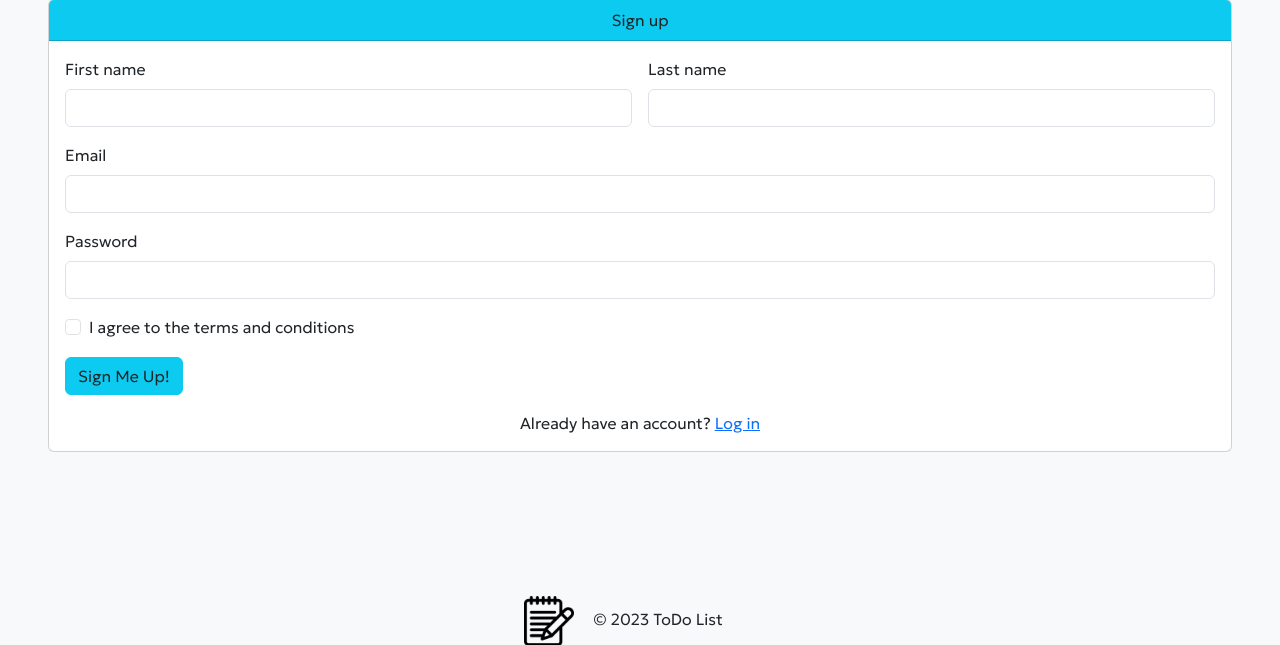
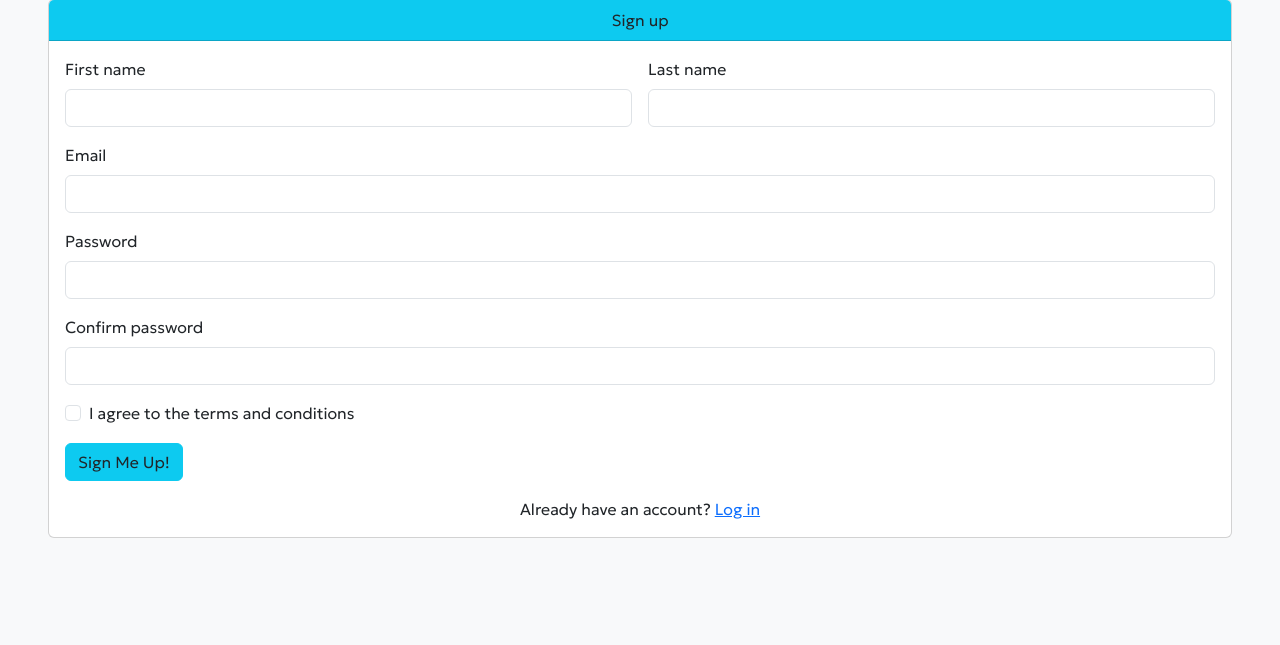
Before and after one commit to M4recki/ToDo-list, a Flask app: page /signup in a window 1280 px wide. Shown: the part 131-776 px from the top of the page. Run offline with Flask 3, Linux system fonts and the light colour scheme; some libraries are stand-ins or nearby versions.

Commit message:
The appearance of the code and its readability in html and python have been improved (again), a field to confirm the password has been added, and the email and password validation functionality has been improved by adding methods in forms.py.

```diff
--- a/forms.py
+++ b/forms.py
@@ -1,9 +1,10 @@
 from flask_wtf import FlaskForm
-from wtforms import StringField, PasswordField, SubmitField, BooleanField, SelectField, RadioField
+from wtforms import StringField, PasswordField, SubmitField, BooleanField, SelectField, RadioField, ValidationError
 from wtforms.validators import DataRequired, URL, Email
 from flask_ckeditor import CKEditorField
 
 # WTForms
+
 
 class CreateToDo(FlaskForm):
     priority = SelectField("Select priority of your ToDo", choices=[("must", "Must ToDo"), ("secondary", "Secondary ToDo"), ("optional", "Optional ToDo")], validators=[DataRequired()])
@@ -16,8 +17,20 @@ class RegisterForm(FlaskForm):
     last_name = StringField("Last Name", validators=[DataRequired()])
     email = StringField("Email", validators=[DataRequired(), Email()])
     password = PasswordField("Password", validators=[DataRequired()])
+    password_confirm = PasswordField('Confirm Password', validators=[DataRequired()])
     checkbox = BooleanField("Agree to Terms and Conditions", validators=[DataRequired()])
     submit = SubmitField("Sign Me Up!")
+
+    def validate_email(self, field):
+        from main import User, app
+        with app.app_context():
+            if User.query.filter_by(email=field.data).first():
+                raise ValidationError('Email already exists. Please login or use a different email.')
+
+    def validate_password_confirm(self, field):
+        if field.data != self.password.data:
+            raise ValidationError("Passwords do not match. Please try again.")
+
 
 class LoginForm(FlaskForm):
     email = StringField("Email", validators=[DataRequired(), Email()])
--- a/main.py
+++ b/main.py
@@ -15,6 +15,8 @@ import ssl
 app = Flask(__name__)
 
 # Login manager
+
+
 login_manager = LoginManager()
 login_manager.init_app(app)
 
@@ -47,10 +49,6 @@ class ToDo(db.Model):
     content = db.Column(db.Text, nullable=False)
     user_id = db.Column(db.Integer, db.ForeignKey('user.id'))
     user = relationship(User, backref='todos')
-
-
-with app.app_context():
-    db.create_all()
 
     def is_title_valid(self):
         max_title_length = 25
@@ -155,16 +153,13 @@ def signup():
         last_name = form.last_name.data
         email = form.email.data
         password = form.password.data
+        password_confirm = form.password_confirm.data
 
         hashed_password = generate_password_hash(
             password, method='pbkdf2:sha256', salt_length=9)
 
         new_user = User(first_name=first_name, last_name=last_name,
                         email=email, password=hashed_password)
-
-        if User.query.filter_by(email=email).first():
-            flash('Email already exists. Please login or use a different email.')
-            return redirect(url_for('signup'))
 
         db.session.add(new_user)
         db.session.commit()
@@ -178,6 +173,8 @@ def signup():
 
 
 # Login
+
+
 @app.route('/login', methods=['GET', 'POST'])
 def login():
     form = LoginForm()
@@ -199,7 +196,7 @@ def login():
     flash_messages = get_flashed_messages()
     return render_template('login_page.html', form=form, flash_messages=flash_messages)
 
-# Send email
+# Send email function
 
 
 def send_email(email_sender, subject, message):
--- a/templates/contact_page.html
+++ b/templates/contact_page.html
@@ -119,6 +119,7 @@
                   </div>
                   {% endif %}
                 </div>
+
               </div>
               <div class="col-12 py-3">
                 {{ form.submit(class="btn btn-md btn-info text-dark hover-text")
--- a/templates/login_page.html
+++ b/templates/login_page.html
@@ -64,6 +64,7 @@
           <form class="row g-3 needs-validation" action="{{ url_for('login') }}" novalidate method="post">
             {{ form.csrf_token }}
             {{ form.hidden_tag() }}
+
             <div class="col-12">
               <label for="email" class="form-label">Email</label>
               {{ form.email(class="form-control", id="email") }}
@@ -108,6 +109,7 @@
             <div class="col-12">
                 {{ form.submit(class="btn btn-md btn-info my-3 text-dark hover-text") }}
             </div>
+
             <div class="col-12 mt-3 text-center text-d-none">
               <label for="redirect-register">Don't have a account? <a href="{{ url_for('signup') }}">Sign up</a></p>
             </div>
--- a/templates/navigation_bar.html
+++ b/templates/navigation_bar.html
@@ -14,8 +14,10 @@
         <button class="navbar-toggler" type="button" data-bs-toggle="collapse" data-bs-target="#navbarNav" aria-label="Toggle navigation">
           <span class="navbar-toggler-icon"></span>
         </button>
+
         <div class="collapse navbar-collapse" id="navbarNav">
           <ul class="navbar-nav ms-auto">
+
             {% if current_user.is_authenticated %}
               <li class="nav-item ms-auto">
                   <a class="nav-link text-dark" id="first-name">Hi, {{ current_user.first_name }}!</a>
@@ -32,7 +34,9 @@
               <li class="nav-item ms-auto">
                 <a class="nav-link text-dark hover-text" id="contact" href="{{ url_for('contact') }}">Contact</a>
               </li>
+
               {% else %}
+
               <li class="nav-item ms-auto">
                   <a class="nav-link text-dark hover-text" id="sign-up" href="{{ url_for('signup') }}">Sign up</a>
               </li>
@@ -45,6 +49,7 @@
               {% endif %}
           </ul>
         </div>
+
       </div>
     </nav>
   </section>
--- a/templates/sign_up_page.html
+++ b/templates/sign_up_page.html
@@ -65,10 +65,12 @@
             novalidate
             method="post">
             {{ form.csrf_token }} {{ form.hidden_tag() }}
+
             <div class="col-md-6">
-              <label for="firstName" class="form-label">First name</label>
-              {{ form.first_name(class="form-control", id="firstName") }} {% if
-              form.first_name.errors %}
+              <label for="FirstName" class="form-label">First name</label>
+              {{ form.first_name(class="form-control", id="FirstName") }}
+
+              {% if form.first_name.errors %}
               <div class="fluid-container py-2">
                 <ul class="alert alert-danger px-2">
                   {% for error in form.first_name.errors %}
@@ -78,10 +80,12 @@
               </div>
               {% endif %}
             </div>
+
             <div class="col-md-6">
-              <label for="lastName" class="form-label">Last name</label>
-              {{ form.last_name(class="form-control", id="LastName") }} {% if
-              form.last_name.errors %}
+              <label for="LastName" class="form-label">Last name</label>
+              {{ form.last_name(class="form-control", id="LastName") }}
+
+              {% if form.last_name.errors %}
               <div class="fluid-container py-2">
                 <ul class="alert alert-danger px-2">
                   {% for error in form.last_name.errors %}
@@ -91,10 +95,12 @@
               </div>
               {% endif %}
             </div>
+
             <div class="col-12">
               <label for="email" class="form-label">Email</label>
-              {{ form.email(class="form-control", id="email") }} {% if
-              form.email.errors %}
+              {{ form.email(class="form-control", id="email") }}
+
+              {% if form.email.errors %}
               <div class="fluid-container py-2">
                 <ul class="alert alert-danger px-2">
                   {% for error in form.email.errors %}
@@ -102,8 +108,10 @@
                   {% endfor %}
                 </ul>
               </div>
-              {% endif %} {% with messages = get_flashed_messages() %} {% if
-              messages %}
+              {% endif %}
+
+              {% with messages = get_flashed_messages() %}
+                {% if messages %}
                 <div class="fluid-container py-2">
                   <ul class="alert alert-danger px-2">
                     {% for message in messages %}
@@ -111,12 +119,15 @@
                     {% endfor %}
                   </ul>
                 </div>
-              {% endif %} {% endwith %}
+                {% endif %}
+              {% endwith %}
             </div>
+
             <div class="col-12">
               <label for="password" class="form-label">Password</label>
-              {{ form.password(class="form-control", id="password") }} {% if
-              form.password.errors %}
+              {{ form.password(class="form-control", id="password") }}
+
+              {% if form.password.errors %}
               <div class="fluid-container py-2">
                 <ul class="alert alert-danger px-2">
                   {% for error in form.password.errors %}
@@ -125,6 +136,34 @@
                 </ul>
               </div>
               {% endif %}
+
+            <div class="col-12 mt-3">
+              <label for="ConfirmPassword" class="form-label">Confirm password</label>
+              {{ form.password_confirm(class="form-control", id="ConfirmPassword") }}
+
+              {% if form.password_confirm.errors %}
+              <div class="fluid-container py-2">
+                <ul class="alert alert-danger px-2">
+                  {% for error in form.password_confirm.errors %}
+                  <label for="error-message">{{ error }}</label>
+                  {% endfor %}
+                </ul>
+              </div>
+              {% endif %}
+
+              {% with messages = get_flashed_messages() %}
+                {% if messages %}
+                <div class="fluid-container py-2">
+                  <ul class="alert alert-danger px-2">
+                    {% for message in messages %}
+                    <label for="error-message">{{ message }}</label>
+                    {% endfor %}
+                  </ul>
+                </div>
+                {% endif %}
+              {% endwith %}
+            </div>
+
             </div>
             <div class="col-12">
               <div class="form-check">
@@ -132,6 +171,7 @@
                 <label class="form-check-label" for="terms">
                   I agree to the terms and conditions
                 </label>
+
                 {% if form.checkbox.errors %}
                 <div class="fluid-container py-2">
                   <ul class="alert alert-danger px-2">
@@ -141,6 +181,7 @@
                   </ul>
                 </div>
                 {% endif %}
+
               </div>
             </div>
             <div class="col-12">
@@ -150,8 +191,7 @@
             <div class="col-12 mt-3 text-center text-d-none">
               <label for="redirect-login"
                 >Already have an account?
-                <a href="{{ url_for('login') }}">Log in</a></label
-              >
+                <a href="{{ url_for('login') }}">Log in</a></label>
             </div>
           </form>
         </div>
```
Also changed, not shown: templates/all_todos_page.html (+5 -2 lines), templates/create_todo_page.html (+11 -5 lines), templates/edit_todo_page.html (+16 -5 lines), templates/home_page.html (+6 -3 lines). Lines whose indentation alone changed are shown as unchanged.
